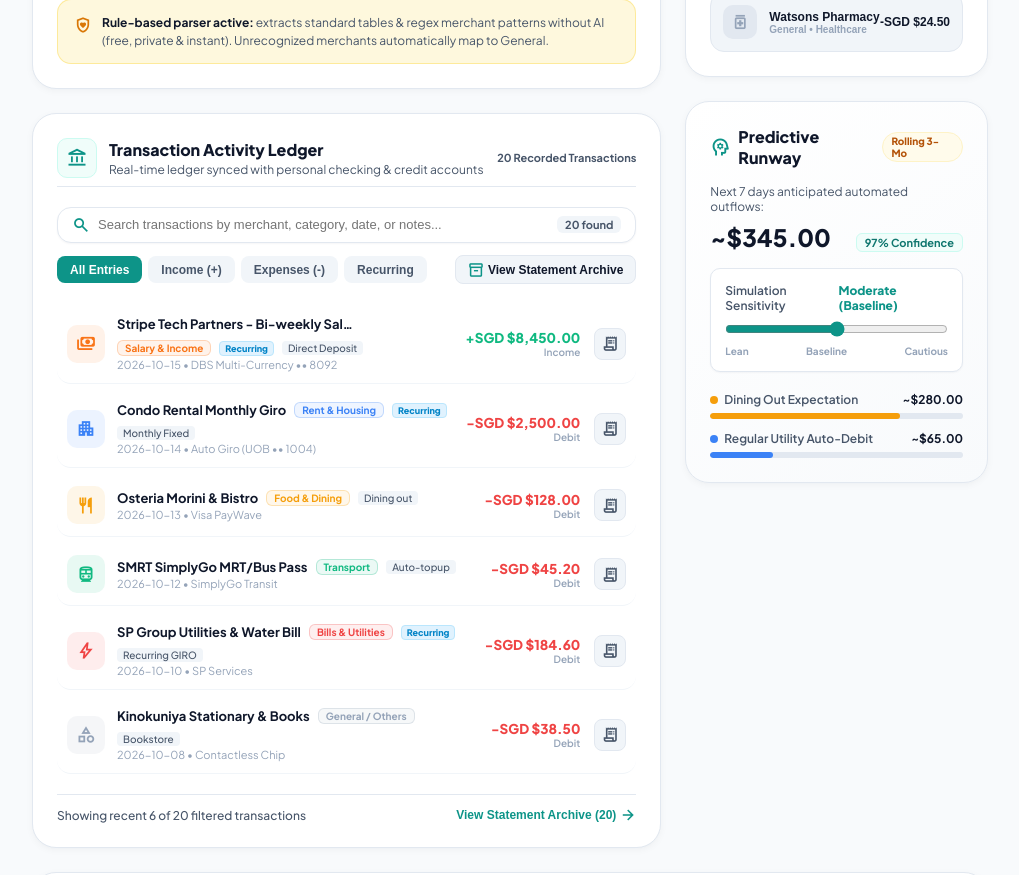
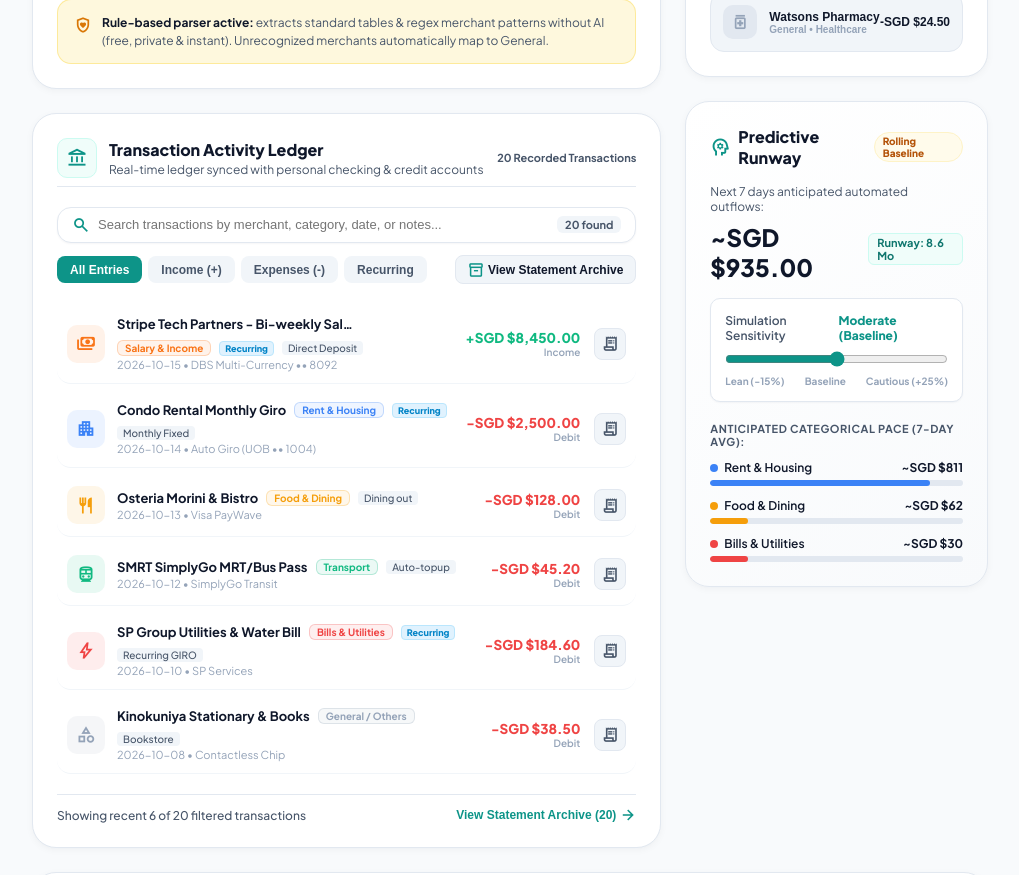
Before and after one commit to Astro2608/BudgetLens, a React (Vite) app: page / in a window 1280 px wide. Shown: the part 1320-2195 px from the top of the page, without its empty margins (260-1279 px from the left). Built offline with nearby package versions, Linux system fonts and the light colour scheme.

Commit message:
feat: wire PredictiveRunwayWidget to live burn rates and dynamic slider simulation

```diff
--- a/src/App.tsx
+++ b/src/App.tsx
@@ -178,7 +178,12 @@
               <QuickAddOutflows onQuickAdd={handleQuickAdd} />
 
               {/* Predictive Runway Simulation Widget */}
-              <PredictiveRunwayWidget />
+              <PredictiveRunwayWidget
+                overallMonthlyBurn={summary.overallMonthlyBurn}
+                totalBalance={summary.totalBalance}
+                overallRunwayMonths={summary.overallRunwayMonths}
+                categoryRunways={summary.categoryRunways}
+              />
             </div>
           </div>
 
--- a/src/components/PredictiveRunwayWidget.tsx
+++ b/src/components/PredictiveRunwayWidget.tsx
@@ -1,19 +1,58 @@
-import React, { useState } from 'react';
+import React, { useState, useMemo } from 'react';
+import { CategoryRunway } from '../types/finance';
+import { formatSGD } from '../utils/financeCalculator';
 
-export const PredictiveRunwayWidget: React.FC = () => {
+interface PredictiveRunwayWidgetProps {
+  overallMonthlyBurn: number;
+  totalBalance: number;
+  overallRunwayMonths: number;
+  categoryRunways: CategoryRunway[];
+}
+
+export const PredictiveRunwayWidget: React.FC<PredictiveRunwayWidgetProps> = ({
+  overallMonthlyBurn,
+  totalBalance,
+  overallRunwayMonths,
+  categoryRunways
+}) => {
   const [sliderVal, setSliderVal] = useState<number>(2);
 
-  const getSensitivityLabel = (val: number) => {
-    if (val === 1) return 'Lean (-15%)';
-    if (val === 2) return 'Moderate (Baseline)';
-    return 'Cautious (+25%)';
-  };
+  // Simulation sensitivity multiplier
+  const multiplier = useMemo(() => {
+    if (sliderVal === 1) return 0.85; // Lean: -15%
+    if (sliderVal === 3) return 1.25; // Cautious: +25%
+    return 1.0; // Baseline: 0%
+  }, [sliderVal]);
 
-  const getEstimatedOutflow = (val: number) => {
-    if (val === 1) return '~$295.00';
-    if (val === 2) return '~$345.00';
-    return '~$430.00';
-  };
+  const sensitivityInfo = useMemo(() => {
+    if (sliderVal === 1) return { label: 'Lean (-15%)', color: '#10b981', badge: 'Runway Extended' };
+    if (sliderVal === 3) return { label: 'Cautious (+25%)', color: '#f43f5e', badge: 'Runway Reduced' };
+    return { label: 'Moderate (Baseline)', color: 'var(--color-primary)', badge: 'Rolling Baseline' };
+  }, [sliderVal]);
+
+  // Dynamic anticipated 7-day outflow based on live burn rate
+  const baselineWeeklyBurn = overallMonthlyBurn > 0 ? overallMonthlyBurn / 4.33 : 0;
+  const anticipatedWeeklyOutflow = Math.round(baselineWeeklyBurn * multiplier);
+
+  // Simulated runway months under this scenario
+  const simulatedRunwayMonths = useMemo(() => {
+    const adjustedBurn = overallMonthlyBurn * multiplier;
+    if (adjustedBurn > 0 && totalBalance > 0) {
+      return Number((totalBalance / adjustedBurn).toFixed(1));
+    }
+    return overallRunwayMonths;
+  }, [overallMonthlyBurn, totalBalance, multiplier, overallRunwayMonths]);
+
+  // Difference in months compared to baseline
+  const runwayDelta = Number((simulatedRunwayMonths - overallRunwayMonths).toFixed(1));
+
+  // Top spending categories to display
+  const topCategories = useMemo(() => {
+    return [...categoryRunways]
+      .filter((c) => c.monthlyBurn > 0)
+      .sort((a, b) => b.monthlyBurn - a.monthlyBurn)
+      .slice(0, 3);
+  }, [categoryRunways]);
 
   return (
     <div
@@ -23,10 +62,15 @@
         gap: '1rem'
       }}
     >
+      {/* Header */}
       <div style={{ display: 'flex', alignItems: 'center', justifyContent: 'space-between' }}>
         <div style={{ display: 'flex', alignItems: 'center', gap: '0.5rem' }}>
-          <span className="material-symbols-outlined" style={{ color: 'var(--color-primary)', fontSize: '20px' }}>psychology</span>
-          <h3 style={{ fontSize: '1rem', fontWeight: 800, color: 'var(--text-main)' }}>Predictive Runway</h3>
+          <span className="material-symbols-outlined" style={{ color: 'var(--color-primary)', fontSize: '20px' }}>
+            psychology
+          </span>
+          <h3 style={{ fontSize: '1rem', fontWeight: 800, color: 'var(--text-main)', margin: 0 }}>
+            Predictive Runway
+          </h3>
         </div>
         <span
           style={{
@@ -39,17 +83,18 @@
             border: '1px solid #fef3c7'
           }}
         >
-          Rolling 3-Mo
+          {sensitivityInfo.badge}
         </span>
       </div>
 
+      {/* Main KPI: Anticipated 7-day Outflow */}
       <div style={{ display: 'flex', flexDirection: 'column', gap: '4px' }}>
         <span style={{ fontSize: '12px', color: 'var(--text-muted)' }}>
           Next 7 days anticipated automated outflows:
         </span>
         <div style={{ display: 'flex', alignItems: 'baseline', justifyContent: 'space-between', paddingTop: '4px' }}>
           <span style={{ fontSize: '1.5rem', fontWeight: 800, color: 'var(--text-main)' }}>
-            {getEstimatedOutflow(sliderVal)}
+            ~{formatSGD(anticipatedWeeklyOutflow)}
           </span>
           <span
             style={{
@@ -62,12 +107,17 @@
               border: '1px solid var(--color-primary-border)'
             }}
           >
-            97% Confidence
+            Runway: {simulatedRunwayMonths} Mo
+            {runwayDelta !== 0 && (
+              <span style={{ marginLeft: '4px', color: runwayDelta > 0 ? '#10b981' : '#f43f5e', fontWeight: 800 }}>
+                ({runwayDelta > 0 ? `+${runwayDelta}` : runwayDelta} mo)
+              </span>
+            )}
           </span>
         </div>
       </div>
 
-      {/* Simulation Slider */}
+      {/* Interactive Simulation Slider */}
       <div
         style={{
           backgroundColor: '#ffffff',
@@ -82,7 +132,9 @@
       >
         <div style={{ display: 'flex', justifyContent: 'space-between', alignItems: 'center', fontSize: '12px' }}>
           <span style={{ fontWeight: 600, color: 'var(--text-muted)' }}>Simulation Sensitivity</span>
-          <span style={{ fontWeight: 800, color: 'var(--color-primary)' }}>{getSensitivityLabel(sliderVal)}</span>
+          <span style={{ fontWeight: 800, color: sensitivityInfo.color }}>
+            {sensitivityInfo.label}
+          </span>
         </div>
 
         <input
@@ -93,42 +145,57 @@
           value={sliderVal}
           onChange={(e) => setSliderVal(Number(e.target.value))}
           style={{ width: '100%', accentColor: 'var(--color-primary)', cursor: 'pointer' }}
+          title="Adjust outflow pace simulation"
         />
 
         <div style={{ display: 'flex', justifyContent: 'space-between', fontSize: '10px', fontWeight: 700, color: 'var(--text-subtle)' }}>
-          <span>Lean</span>
+          <span>Lean (-15%)</span>
           <span>Baseline</span>
-          <span>Cautious</span>
+          <span>Cautious (+25%)</span>
         </div>
       </div>
 
-      {/* Visual Predictions Breakdown */}
+      {/* Live Category Outflow Expectations */}
       <div style={{ display: 'flex', flexDirection: 'column', gap: '0.75rem', paddingTop: '4px' }}>
-        <div style={{ display: 'flex', flexDirection: 'column', gap: '6px' }}>
-          <div style={{ display: 'flex', alignItems: 'center', justifyContent: 'space-between', fontSize: '12px' }}>
-            <span style={{ display: 'flex', alignItems: 'center', gap: '6px', color: 'var(--text-muted)', fontWeight: 600 }}>
-              <span style={{ width: '8px', height: '8px', borderRadius: '50%', backgroundColor: '#f59e0b' }}></span>
-              Dining Out Expectation
-            </span>
-            <span style={{ fontWeight: 700, color: 'var(--text-main)' }}>~$280.00</span>
+        <span style={{ fontSize: '11px', fontWeight: 700, textTransform: 'uppercase', letterSpacing: '0.05em', color: 'var(--text-muted)' }}>
+          Anticipated Categorical Pace (7-Day Avg):
+        </span>
+
+        {topCategories.length === 0 ? (
+          <div style={{ fontSize: '12px', color: 'var(--text-muted)', fontStyle: 'italic' }}>
+            Record expenses to generate category pace predictions.
           </div>
-          <div style={{ width: '100%', height: '6px', backgroundColor: '#e2e8f0', borderRadius: '9999px', overflow: 'hidden' }}>
-            <div style={{ width: '75%', height: '100%', backgroundColor: '#f59e0b', borderRadius: '9999px' }}></div>
-          </div>
-        </div>
+        ) : (
+          topCategories.map((cat) => {
+            const catWeeklyPace = Math.round((cat.monthlyBurn / 4.33) * multiplier);
+            const barWidth = Math.min(100, Math.max(15, cat.percentageOfSpend));
 
-        <div style={{ display: 'flex', flexDirection: 'column', gap: '6px' }}>
-          <div style={{ display: 'flex', alignItems: 'center', justifyContent: 'space-between', fontSize: '12px' }}>
-            <span style={{ display: 'flex', alignItems: 'center', gap: '6px', color: 'var(--text-muted)', fontWeight: 600 }}>
-              <span style={{ width: '8px', height: '8px', borderRadius: '50%', backgroundColor: '#3b82f6' }}></span>
-              Regular Utility Auto-Debit
-            </span>
-            <span style={{ fontWeight: 700, color: 'var(--text-main)' }}>~$65.00</span>
-          </div>
-          <div style={{ width: '100%', height: '6px', backgroundColor: '#e2e8f0', borderRadius: '9999px', overflow: 'hidden' }}>
-            <div style={{ width: '25%', height: '100%', backgroundColor: '#3b82f6', borderRadius: '9999px' }}></div>
-          </div>
-        </div>
+            return (
+              <div key={cat.category} style={{ display: 'flex', flexDirection: 'column', gap: '5px' }}>
+                <div style={{ display: 'flex', alignItems: 'center', justifyContent: 'space-between', fontSize: '12px' }}>
+                  <span style={{ display: 'flex', alignItems: 'center', gap: '6px', color: 'var(--text-main)', fontWeight: 600 }}>
+                    <span style={{ width: '8px', height: '8px', borderRadius: '50%', backgroundColor: cat.color, flexShrink: 0 }}></span>
+                    {cat.label}
+                  </span>
+                  <span style={{ fontWeight: 700, color: 'var(--text-main)' }}>
+                    ~SGD ${catWeeklyPace.toLocaleString()}
+                  </span>
+                </div>
+                <div style={{ width: '100%', height: '6px', backgroundColor: '#e2e8f0', borderRadius: '9999px', overflow: 'hidden' }}>
+                  <div
+                    style={{
+                      width: `${barWidth}%`,
+                      height: '100%',
+                      backgroundColor: cat.color,
+                      borderRadius: '9999px',
+                      transition: 'width 0.3s ease'
+                    }}
+                  ></div>
+                </div>
+              </div>
+            );
+          })
+        )}
       </div>
     </div>
   );
```
